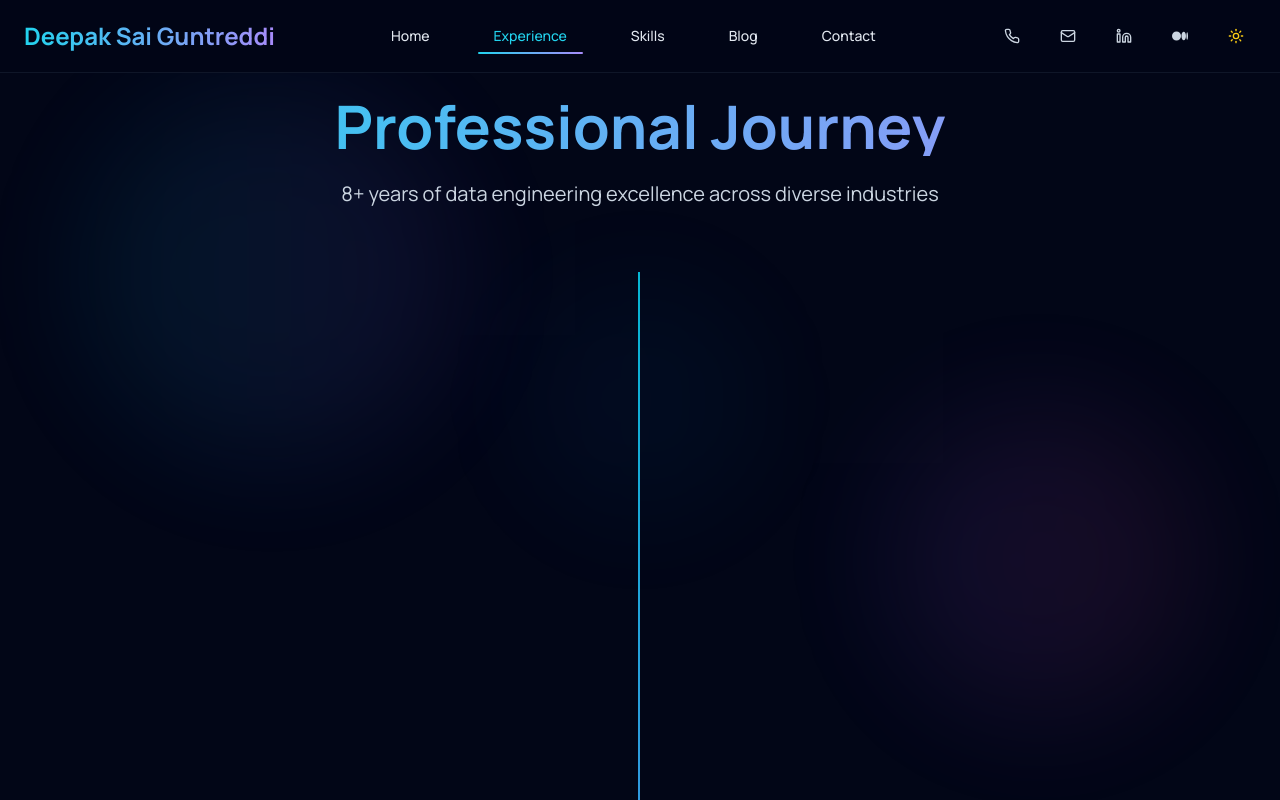
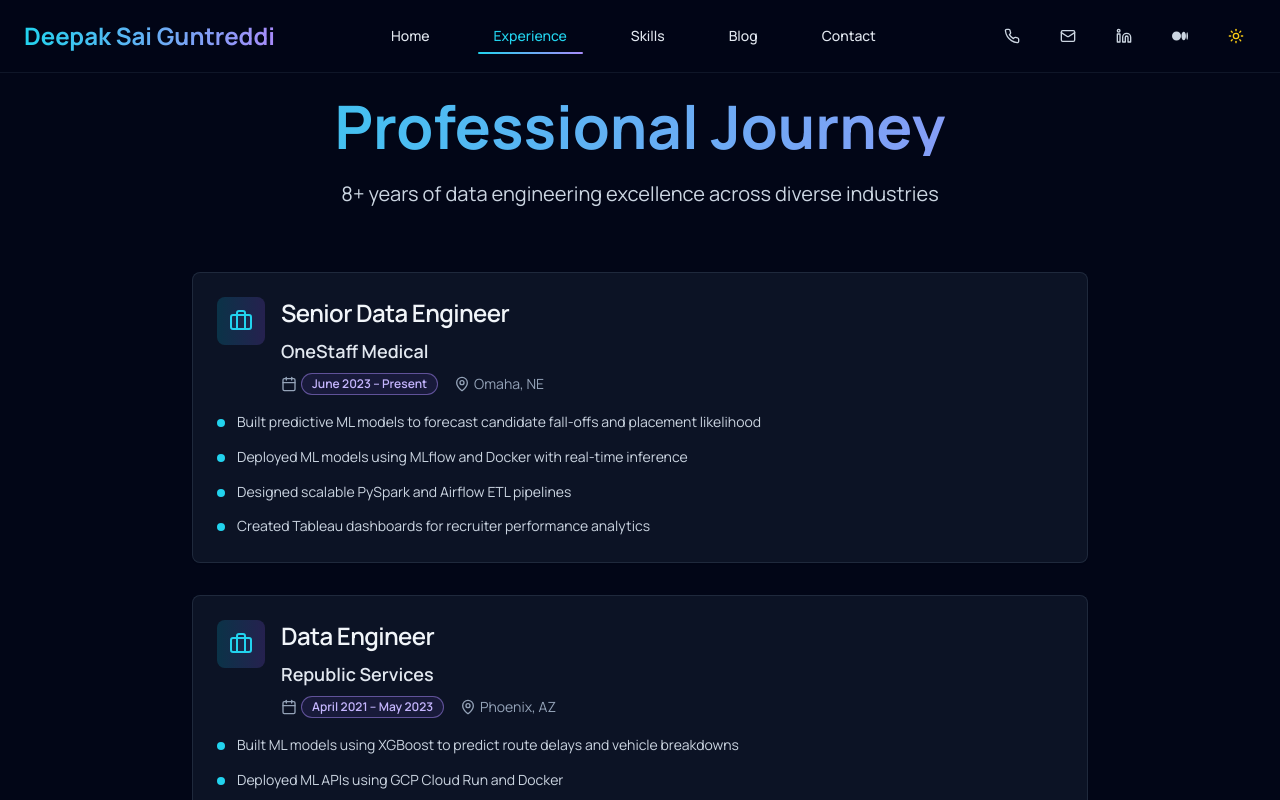
Before and after one commit to gdeepaksai1/portfolio, a React (Vite) app: page /portfolio/experience in a window 1280 px wide. Shown: the top 800 px of the page. Built offline with nearby package versions, Linux system fonts and the light colour scheme.

Commit message:
Fix: Display experience and skills data
Implemented alternative display formats for experience and skills sections due to previous rendering issues.

```diff
--- a/src/pages/Experience.tsx
+++ b/src/pages/Experience.tsx
@@ -2,7 +2,7 @@
 import { useState, useEffect, useRef } from "react";
 import { Card, CardContent, CardHeader, CardTitle } from "@/components/ui/card";
 import { Badge } from "@/components/ui/badge";
-import { Briefcase, Calendar } from "lucide-react";
+import { Briefcase, Calendar, MapPin } from "lucide-react";
 
 const experiences = [
   {
@@ -72,7 +72,7 @@ export const Experience = () => {
   const observerRef = useRef<IntersectionObserver>();
 
   useEffect(() => {
-    console.log("Experience component mounted, experiences:", experiences);
+    console.log("Experience component mounted");
 
     observerRef.current = new IntersectionObserver(
       (entries) => {
@@ -87,6 +87,11 @@ export const Experience = () => {
       { threshold: 0.1 }
     );
 
+    // Make first few items visible immediately for testing
+    setTimeout(() => {
+      setVisibleItems(new Set([0, 1, 2, 3, 4]));
+    }, 100);
+
     return () => observerRef.current?.disconnect();
   }, []);
 
@@ -97,12 +102,10 @@ export const Experience = () => {
     }
   };
 
-  console.log("Rendering Experience component with", experiences.length, "experiences");
-
   return (
-    <div className="min-h-screen pt-24 pb-16">
+    <div className="min-h-screen pt-24 pb-16 bg-slate-950">
       <div className="container mx-auto px-6">
-        <div className="text-center mb-16 animate-fade-in">
+        <div className="text-center mb-16">
           <h1 className="text-5xl md:text-6xl font-bold mb-6 bg-gradient-to-r from-cyan-400 to-violet-400 bg-clip-text text-transparent">
             Professional Journey
           </h1>
@@ -111,56 +114,55 @@ export const Experience = () => {
           </p>
         </div>
 
-        <div className="relative max-w-4xl mx-auto">
-          {/* Timeline line */}
-          <div className="absolute left-8 md:left-1/2 top-0 bottom-0 w-0.5 bg-gradient-to-b from-cyan-500 to-violet-500 transform md:-translate-x-0.5" />
-
+        <div className="max-w-4xl mx-auto space-y-8">
           {experiences.map((exp, index) => (
             <div
               key={index}
               ref={(el) => cardRef(el, index)}
-              className={`relative mb-12 transition-all duration-700 transform ${
+              className={`transition-all duration-700 transform ${
                 visibleItems.has(index)
                   ? 'translate-y-0 opacity-100'
                   : 'translate-y-8 opacity-0'
               }`}
               style={{ transitionDelay: `${index * 200}ms` }}
             >
-              {/* Timeline dot */}
-              <div className="absolute left-6 md:left-1/2 w-4 h-4 bg-gradient-to-r from-cyan-500 to-violet-500 rounded-full transform md:-translate-x-2 z-10 shadow-lg shadow-cyan-500/50" />
-
-              <div className={`ml-16 md:ml-0 ${index % 2 === 0 ? 'md:pr-1/2 md:mr-8' : 'md:pl-1/2 md:ml-8'}`}>
-                <Card className="group hover:shadow-2xl hover:shadow-cyan-500/20 transition-all duration-500 hover:-translate-y-2 bg-slate-900/50 border-slate-700/50 hover:border-cyan-500/50 backdrop-blur-sm">
+              <Card className="group hover:shadow-2xl hover:shadow-cyan-500/20 transition-all duration-500 hover:-translate-y-2 bg-slate-900/80 border-slate-700/50 hover:border-cyan-500/50 backdrop-blur-sm">
                 <CardHeader className="pb-4">
-                    <div className="flex flex-col gap-3">
-                      <div className="flex items-start gap-3">
-                        <Briefcase className="w-6 h-6 text-cyan-400 mt-1 flex-shrink-0 group-hover:scale-110 transition-transform duration-300" />
+                  <div className="flex flex-col gap-4">
+                    <div className="flex items-start gap-4">
+                      <div className="p-3 bg-gradient-to-r from-cyan-500/20 to-violet-500/20 rounded-lg">
+                        <Briefcase className="w-6 h-6 text-cyan-400" />
+                      </div>
                       <div className="flex-1">
-                          <CardTitle className="text-xl text-slate-100 group-hover:text-cyan-400 transition-colors duration-300">
+                        <CardTitle className="text-2xl text-slate-100 group-hover:text-cyan-400 transition-colors duration-300 mb-2">
                           {exp.title}
                         </CardTitle>
-                          <p className="text-lg font-medium text-slate-200 mt-1">
+                        <div className="flex flex-col gap-2">
+                          <p className="text-lg font-semibold text-slate-200">
                             {exp.company}
                           </p>
-                          <p className="text-sm text-slate-400">
-                            {exp.location}
-                          </p>
-                        </div>
-                      </div>
-
-                      <div className="flex items-center gap-2 text-sm text-slate-300">
-                        <Calendar className="w-4 h-4 text-violet-400" />
+                          <div className="flex items-center gap-4 text-sm text-slate-400">
+                            <div className="flex items-center gap-1">
+                              <Calendar className="w-4 h-4" />
                               <Badge variant="outline" className="border-violet-400/50 text-violet-300 bg-violet-500/10">
                                 {exp.period}
                               </Badge>
                             </div>
+                            <div className="flex items-center gap-1">
+                              <MapPin className="w-4 h-4" />
+                              <span>{exp.location}</span>
+                            </div>
+                          </div>
+                        </div>
+                      </div>
+                    </div>
                   </div>
                 </CardHeader>
-                  <CardContent>
-                    <ul className="space-y-2">
+                <CardContent className="pt-0">
+                  <ul className="space-y-3">
                     {exp.highlights.map((highlight, idx) => (
                       <li key={idx} className="flex items-start gap-3 text-slate-300">
-                          <div className="w-1.5 h-1.5 bg-cyan-400 rounded-full mt-2.5 flex-shrink-0" />
+                        <div className="w-2 h-2 bg-cyan-400 rounded-full mt-2 flex-shrink-0" />
                         <span className="text-sm leading-relaxed">{highlight}</span>
                       </li>
                     ))}
@@ -168,7 +170,6 @@ export const Experience = () => {
                 </CardContent>
               </Card>
             </div>
-            </div>
           ))}
         </div>
       </div>
```
Also changed, not shown: src/pages/Skills.tsx (+22 -38 lines). Lines whose indentation alone changed are shown as unchanged.
